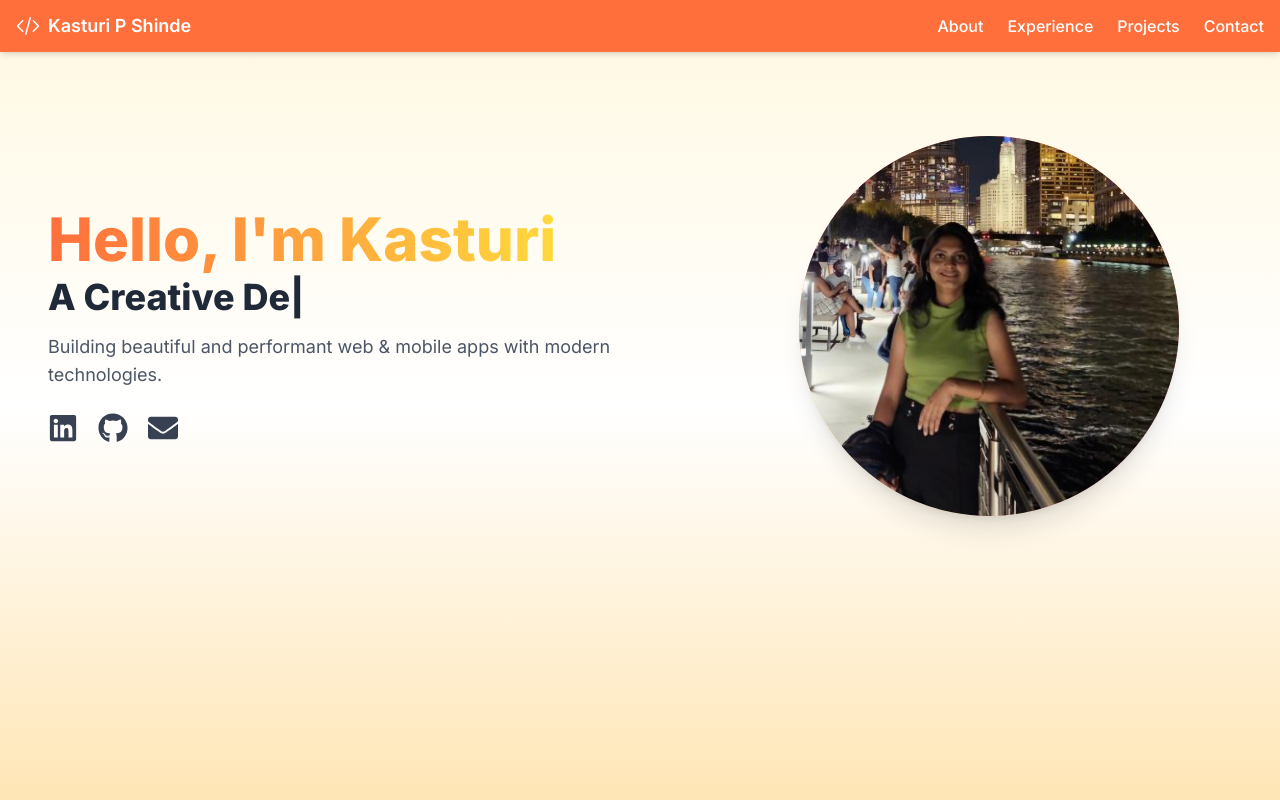
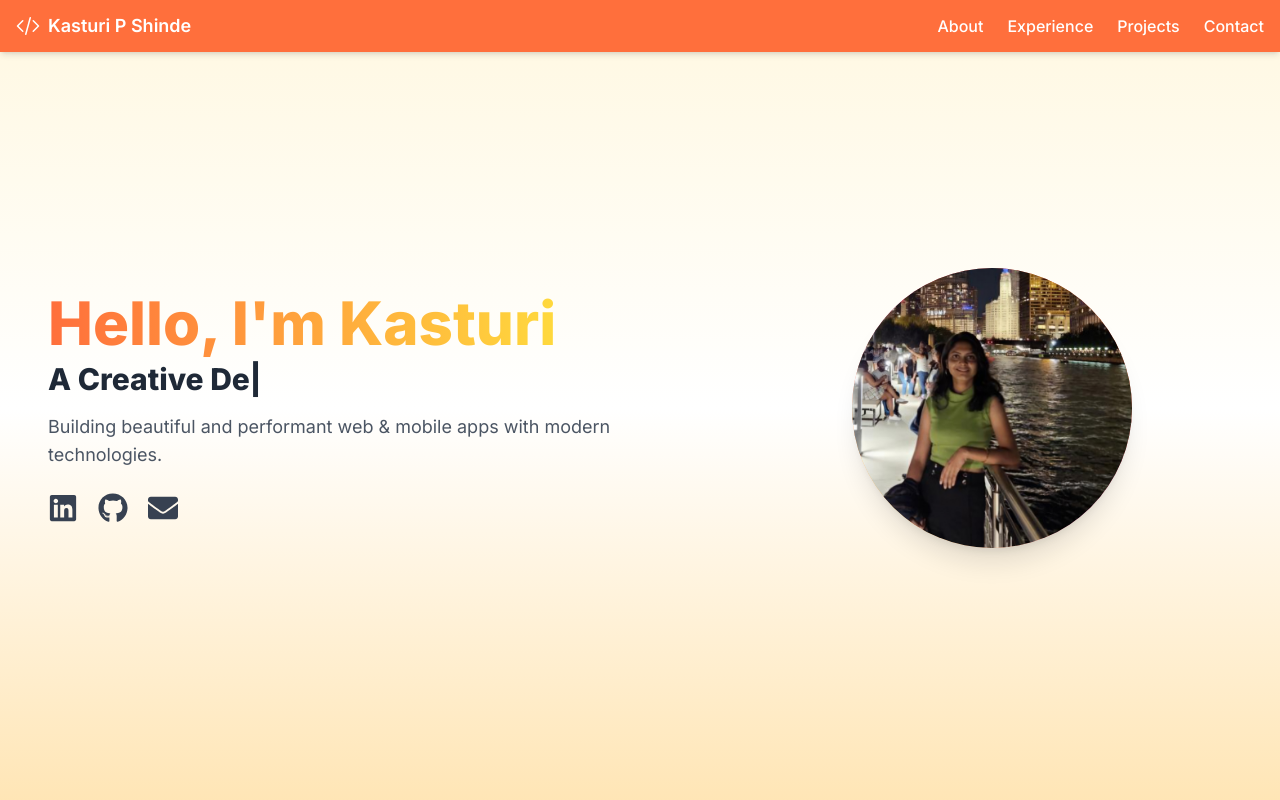
Before and after one commit to kasturi-23/_Portfolio, a Next.js app: page / in a window 1280 px wide. Shown: the top 800 px of the page. Built offline with nearby package versions, Linux system fonts and the light colour scheme.

Commit message:
Refactor HeroSection component layout and styles
Updated HeroSection styles and layout for better responsiveness.

```diff
--- a/src/app/components/HeroSection.jsx
+++ b/src/app/components/HeroSection.jsx
@@ -11,20 +11,18 @@ const HeroSection = () => {
     <section
       id="home"
       className="
-         relative overflow-hidden
-    bg-gradient-to-b from-[#FFF8E1] via-[#FFFFFF] to-[#FFE5B4]
-    pt-28 sm:pt-32
-    pb-16
-    px-1 sm:px-6 md:px-12
-    w-full
-    min-h-screen
+        relative overflow-hidden
+        bg-gradient-to-b from-[#FFF8E1] via-[#FFFFFF] to-[#FFE5B4]
+        min-h-screen
+        flex items-center justify-center
+        px-4 sm:px-6 md:px-12
       "
     >
       {/* Background Glow */}
       <div className="absolute -z-10 inset-0 bg-[radial-gradient(ellipse_at_center,_var(--tw-gradient-stops))] from-yellow-200/20 via-pink-200/10 to-orange-200/20 blur-2xl" />
 
       <div className="w-full max-w-7xl mx-auto">
-        <div className="grid grid-cols-1 sm:grid-cols-12 gap-3 items-center">
+        <div className="grid grid-cols-1 sm:grid-cols-12 gap-6 items-center">
 
           {/* TEXT */}
           <motion.div
@@ -44,16 +42,11 @@ const HeroSection = () => {
 
               <TypeAnimation
                 sequence={[
-                  "A Passionate Engineer",
-                  1500,
-                  "A Creative Developer",
-                  1500,
-                  "A UI/UX Enthusiast",
-                  1500,
-                  "An Avid Reader",
-                  1500,
-                  "A Problem Solver",
-                  1500,
+                  "A Passionate Engineer", 1500,
+                  "A Creative Developer", 1500,
+                  "A UI/UX Enthusiast", 1500,
+                  "An Avid Reader", 1500,
+                  "A Problem Solver", 1500,
                 ]}
                 wrapper="span"
                 speed={50}
@@ -61,7 +54,7 @@ const HeroSection = () => {
                 className="
                   block mt-2
                   text-gray-800
-                  text-xl sm:text-2xl md:text-3xl lg:text-4xl
+                  text-xl sm:text-2xl md:text-3xl
                 "
               />
             </h1>
@@ -91,19 +84,16 @@ const HeroSection = () => {
             transition={{ duration: 0.6 }}
             className="
               col-span-12 sm:col-span-5
-              flex justify-center
-              mt-10 sm:mt-0
+              flex justify-center items-center
             "
           >
             <div
               className="
                 relative rounded-full p-1
                 bg-gradient-to-tr from-yellow-300 via-pink-400 to-orange-500
-
-                w-[220px] h-[220px]
-                sm:w-[300px] sm:h-[300px]
-                md:w-[380px] md:h-[380px]
-
+                w-[180px] h-[180px]
+                sm:w-[240px] sm:h-[240px]
+                md:w-[280px] md:h-[280px]
                 shadow-xl
               "
             >
```
